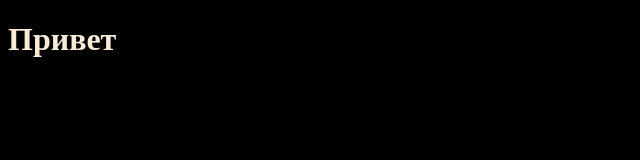
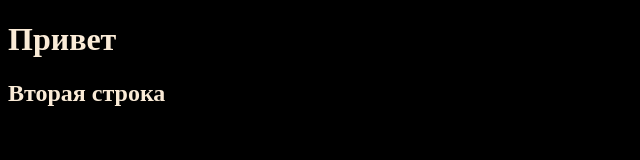
Before and after one commit to LastDray/swiper-portfolio, a plain HTML site: page index.html in a window 1280 px wide. Shown: the whole page, without its empty margins (0-640 px from the left). Drawn offline with Linux system fonts and the light colour scheme.

Commit message:
Новая строка

```diff
--- a/index.html
+++ b/index.html
@@ -8,6 +8,7 @@
 </head>
 <body>
     <h1>Привет</h1>
+    <h2>Вторая строка</h2>
 
 
     <script src="./script.js"></script>
```
